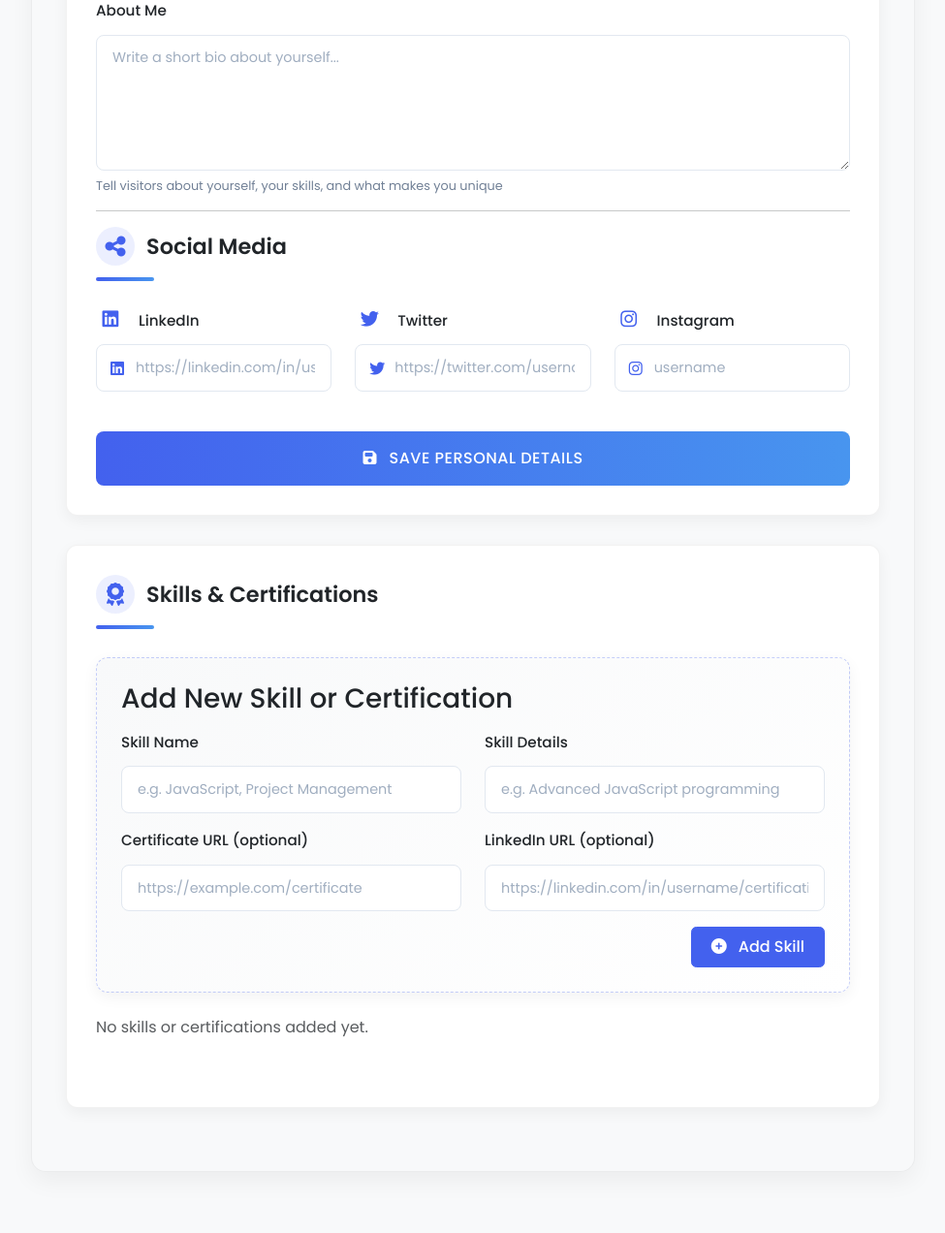
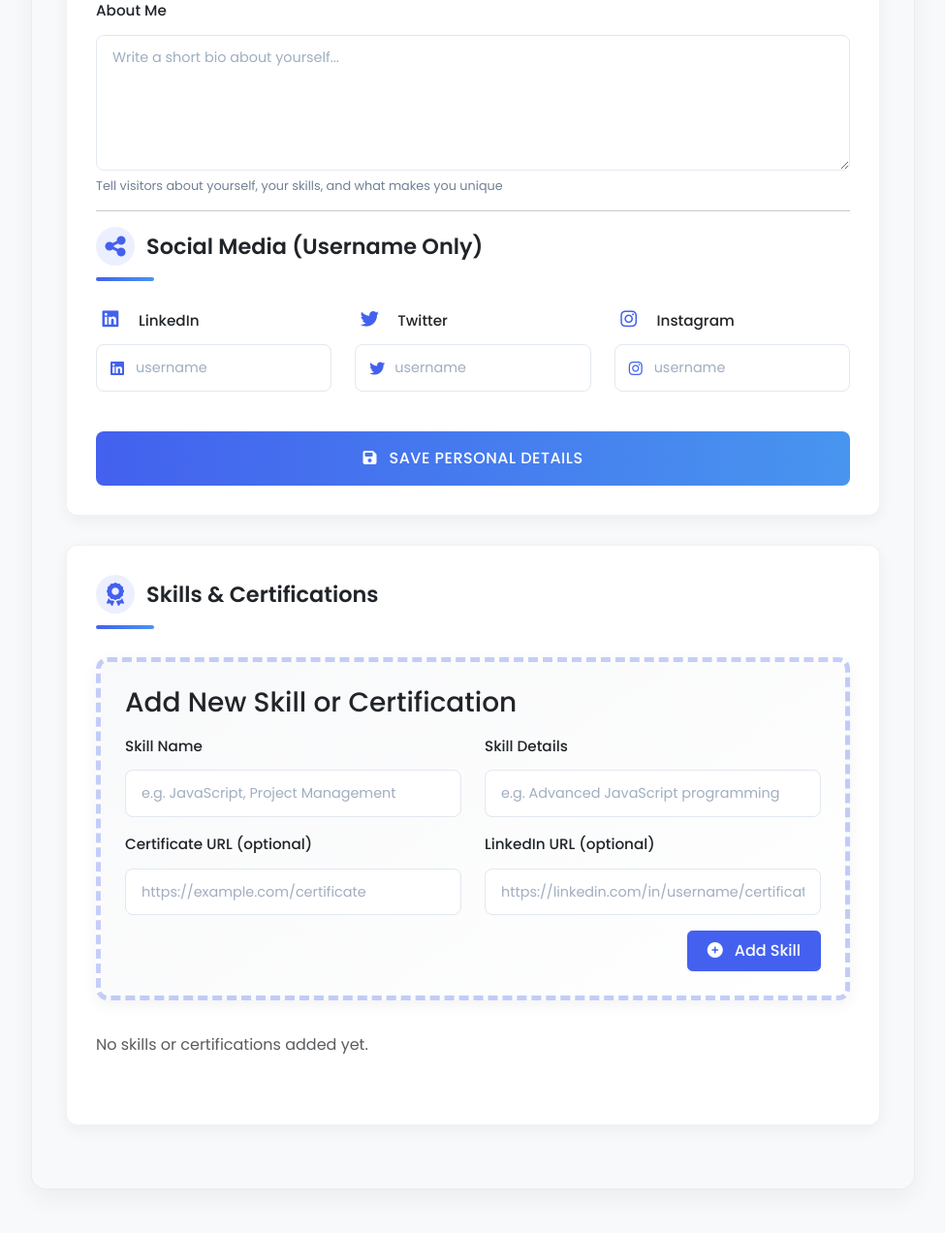
Before and after one commit to saad1901/Portfolio-FullStack-Django, a Django app: page /admin/details in a window 1280 px wide. Shown: the part 924-2196 px from the top of the page at 97% size, without its empty margins (292-1267 px from the left). Run offline with Django 5.2, Linux system fonts and the light colour scheme; a user stored in the database is signed in; data comes from the database, SQL or seed files in the repository; both versions use the stored data as it was after the commit.

Commit message:
updated code

```diff
--- a/templates/detail.html
+++ b/templates/detail.html
@@ -162,8 +162,10 @@
     .skill-item {
         background-color: var(--light-color);
         padding: 20px;
+        border-style: solid;
         border-radius: 10px;
         margin-bottom: 20px;
+        margin-left: 9.5px;
         transition: all 0.3s ease;
         border-left: 4px solid var(--primary-color);
         flex: 1 1 45%; /* allow two per row */
@@ -239,8 +241,10 @@
         padding: 25px;
         border-radius: 12px;
         margin-top: 25px;
+        margin-bottom: 10px;
+        border-style: solid;
         box-shadow: 0 5px 15px rgba(0, 0, 0, 0.05);
-        border: 1px dashed rgba(67, 97, 238, 0.3);
+        border: 5px dashed rgba(67, 97, 238, 0.3);
     }
 
     .preview-container {
@@ -430,7 +434,7 @@
             <!-- Social Media Section -->
             <!-- <div class="form-section"> -->
                 <h2 class="section-title">
-                    <i class="fas fa-share-alt"></i> Social Media
+                    <i class="fas fa-share-alt"></i> Social Media (Username Only)
                 </h2>
 
                 <div class="row">
@@ -441,7 +445,7 @@
                         <div class="input-icon-wrapper">
                             <i class="fab fa-linkedin input-icon"></i>
                             <input type="text" class="form-control input-with-icon" id="linkedin" name="linkedin" type="url"
-                                   value="{{ details_form.linkedin.value }}" placeholder="https://linkedin.com/in/username">
+                                   value="{{ details_form.linkedin.value }}" placeholder="username">
                         </div>
                     </div>
                     <div class="col-md-4 mb-3">
@@ -451,7 +455,7 @@
                         <div class="input-icon-wrapper">
                             <i class="fab fa-twitter input-icon"></i>
                             <input type="text" class="form-control input-with-icon" id="twitter" name="twitter" type="url"
-                                   value="{{ details_form.twitter.value }}" placeholder="https://twitter.com/username">
+                                   value="{{ details_form.twitter.value }}" placeholder="username">
                         </div>
                     </div>
                     <div class="col-md-4 mb-3">
```
Also changed, not shown: templates/resume.html (+5 -5 lines), db (2).sqlite3.
